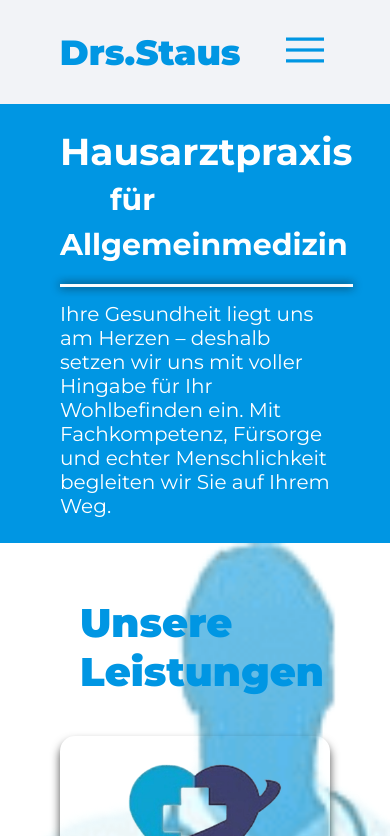
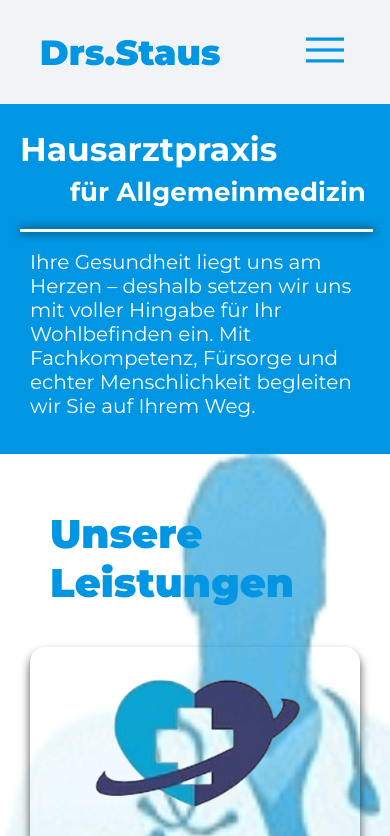
Before and after one commit to ViktorGal993/Drs.Praxis, a plain HTML site: page index.html in a window 390 px wide. Shown: the top 836 px of the page. Drawn offline with Linux system fonts and the light colour scheme.

Commit message:
kleine Anpasungen

```diff
--- a/src/css/main.css
+++ b/src/css/main.css
@@ -89,7 +89,6 @@ button{
             margin-left:100px;
         }
     }
-
     .linie {
         height: 250px;
         border-left: 3px solid rgb(253, 253, 253);
--- a/src/css/resposive.css
+++ b/src/css/resposive.css
@@ -226,7 +226,7 @@
 }
 @media(max-width:580px){
     .weaper{
-        padding:25px 50px;
+        padding:25px 20px;
     }
     .nav_weaper{
         .nav_logo {
@@ -251,19 +251,22 @@
     .header_logo{
         display: block;
             .logo_title {
-                font-size: 25px;
+                font-size: 22px;
+                margin:0;
                 padding-bottom: 20px;
             span {
-                font-size: 30px;
+                font-size: 26px;
             }
         }
         .linie {
             width: 100%;
             height: 3px;
             background-color:  rgb(253, 253, 253);
+            margin: 0;
         }
         .logo_text{
             font-size: 20px;
+            width: 100%;
         }
     }
 }
@@ -311,7 +314,7 @@
 @media(max-width:580px){
     .box_info{
         max-width: 100%;
-        padding:20px;
+        padding:20px 15px;
         h3 {
             font-size: 22px;
         }
```
